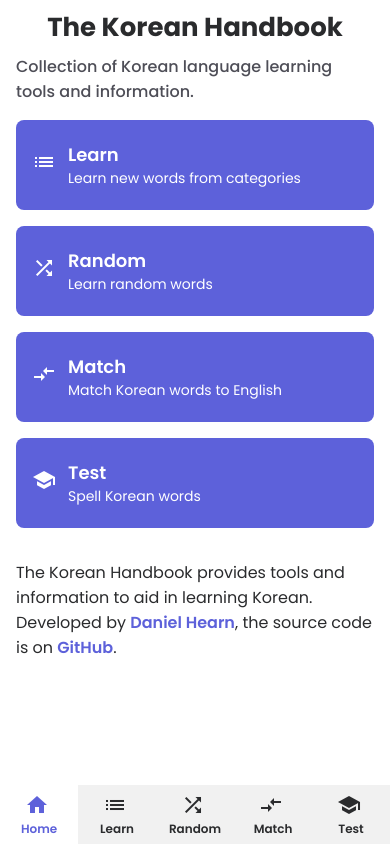
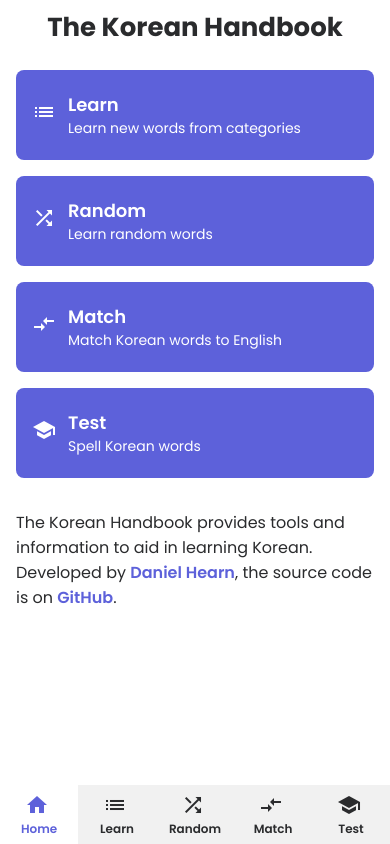
Before and after one commit to DanielHearn/korean-handbook, a Vue app: page / in a window 390 px wide. Built offline with nearby package versions, Linux system fonts and the light colour scheme.

Commit message:
Hide sub heading on mobile

```diff
--- a/src/views/HomePage/HomePage.vue
+++ b/src/views/HomePage/HomePage.vue
@@ -3,7 +3,7 @@
     <main-panel>
       <header-panel>
         <h1>The Korean Handbook</h1>
-        <h2>Collection of Korean language learning tools and information.</h2>
+        <h2 v-if="!mobile">Collection of Korean language learning tools and information.</h2>
       </header-panel>
       <div class="page-content">
         <div class="intro-links">
```
